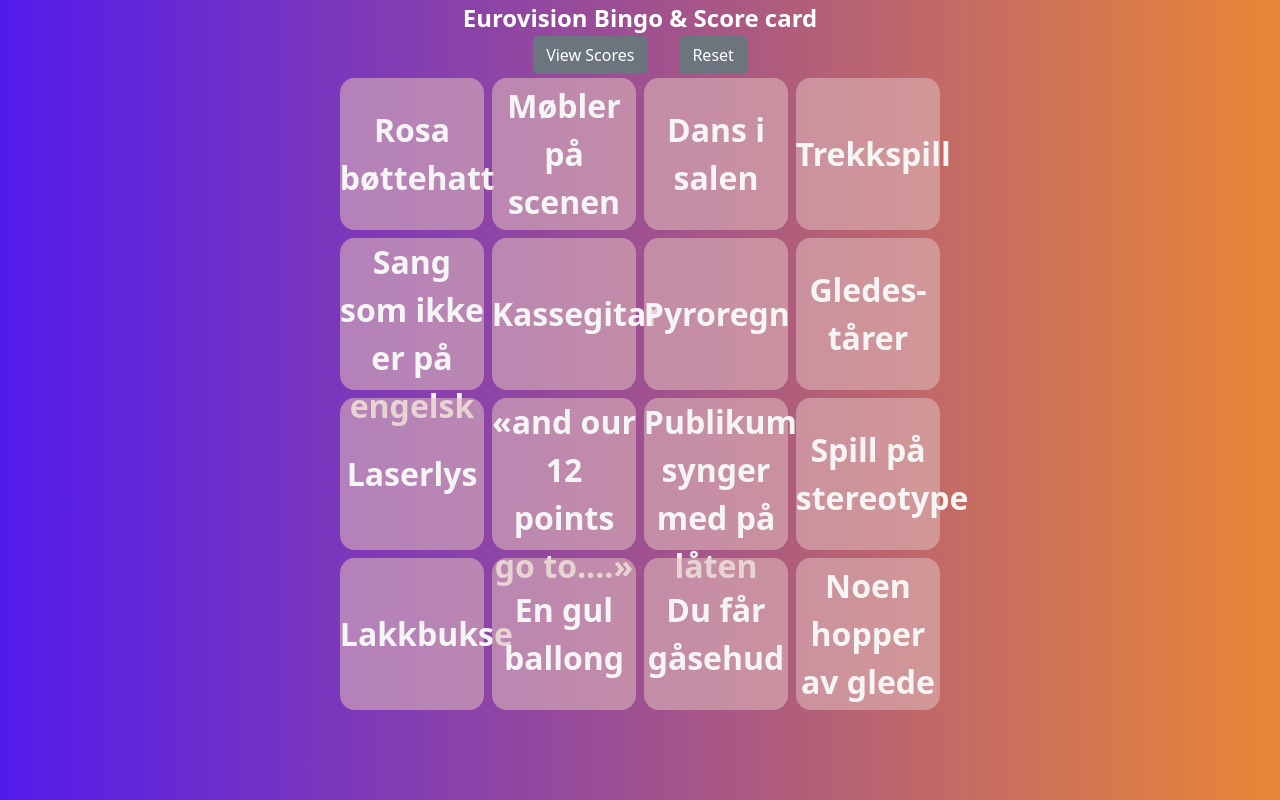
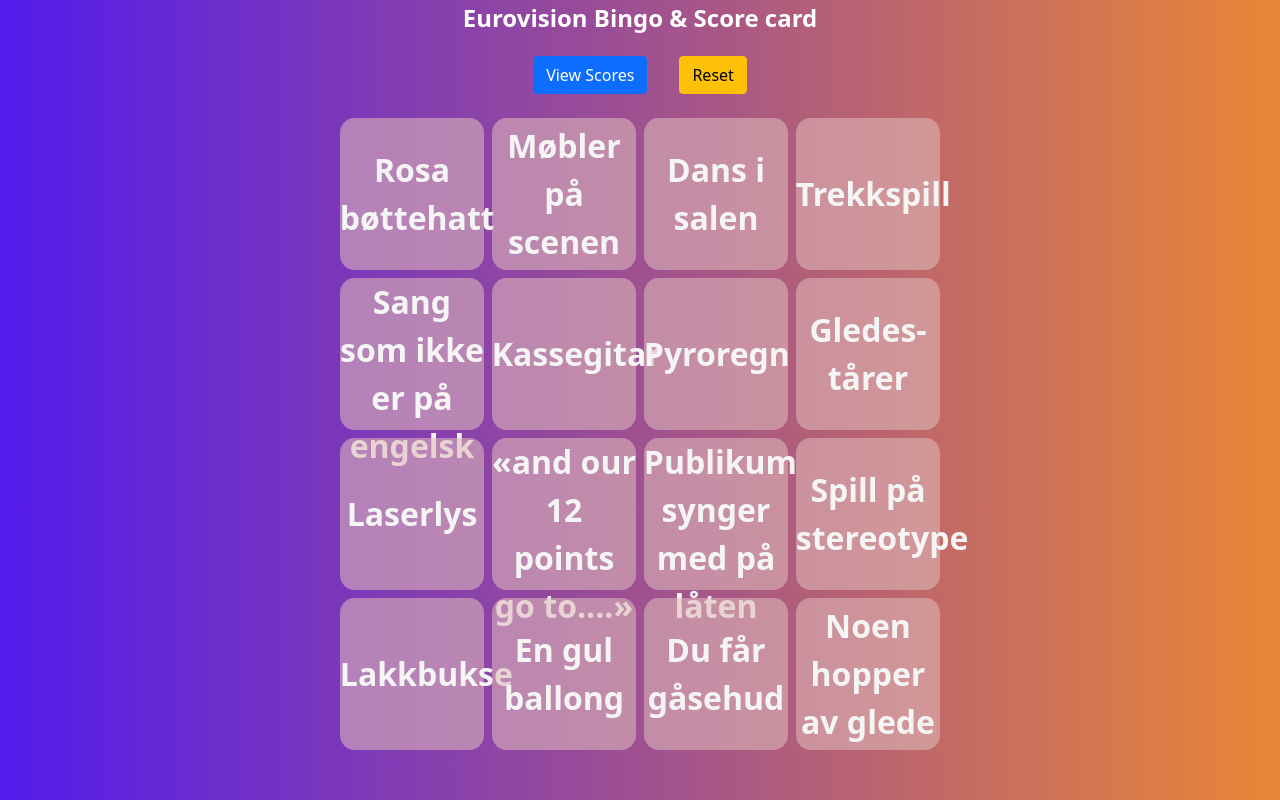
Before and after one commit to LarsSelbekk/bingo, a React (Create React App) app: page / in a window 1280 px wide. Built offline with nearby package versions, Linux system fonts and the light colour scheme.

Commit message:
feat: update button style

```diff
--- a/src/App.tsx
+++ b/src/App.tsx
@@ -87,14 +87,15 @@
             </header>
 
             <ButtonGroup>
-                <Button className={"button"} variant="secondary"
+                <Button className={"button"} variant="primary"
                         onClick={() => setShowBingoGrid(!showBingoGrid)}>{showBingoGrid ? "View Scores" : "View Bingo"}</Button>
-                <Button variant="secondary" onClick={() => {
+                <Button variant="warning" onClick={() => {
                     setBoardState(newBingo());
                     setSongs(loadSongs());
                     setShowBingoGrid(true);
                 }}>Reset</Button>
             </ButtonGroup>
+
             {showBingoGrid ? (<Grid>
                     {boardState?.squares.map((value, index) =>
                         <BingoSquare active={value.active} text={value.text} key={value.text}
--- a/src/components/button-group.css
+++ b/src/components/button-group.css
@@ -3,4 +3,5 @@
     flex-direction: row;
     width: 100vw;
     justify-content: center;
+    margin: 20px 0;
 }
```
